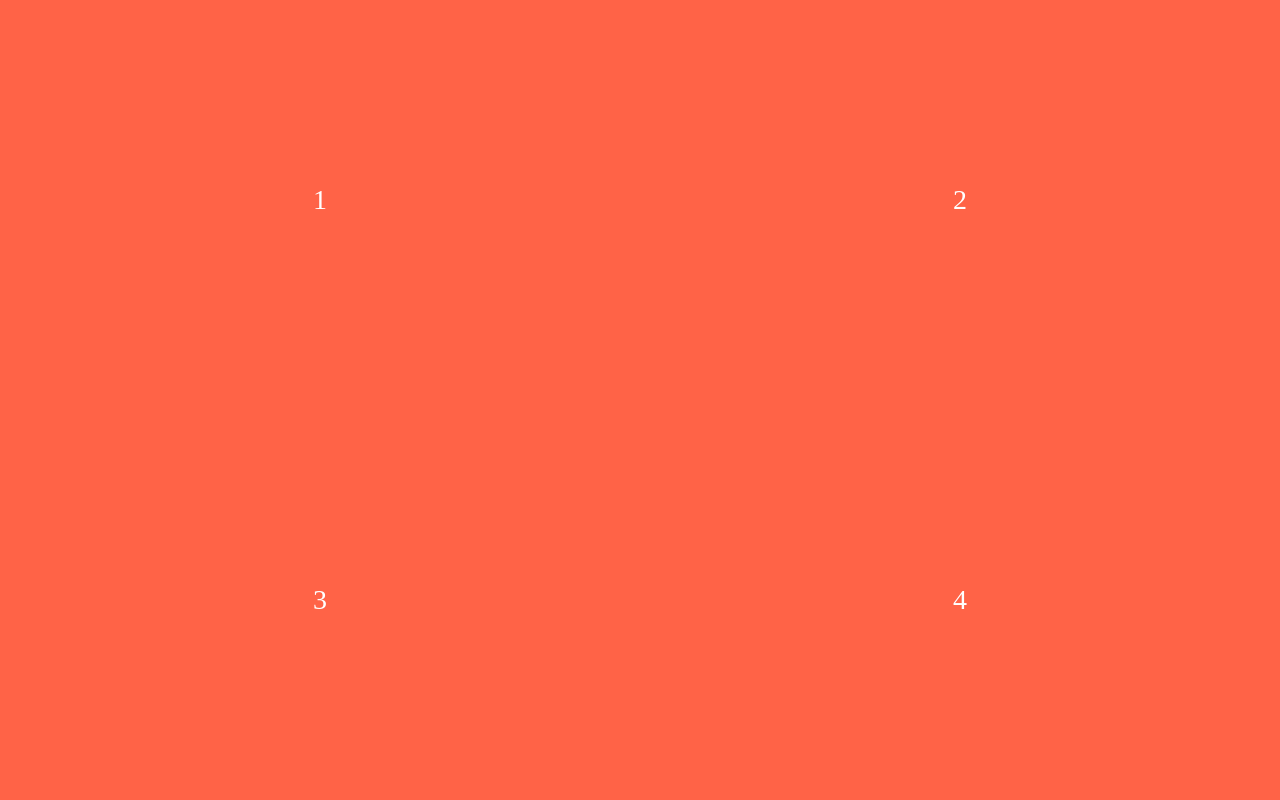
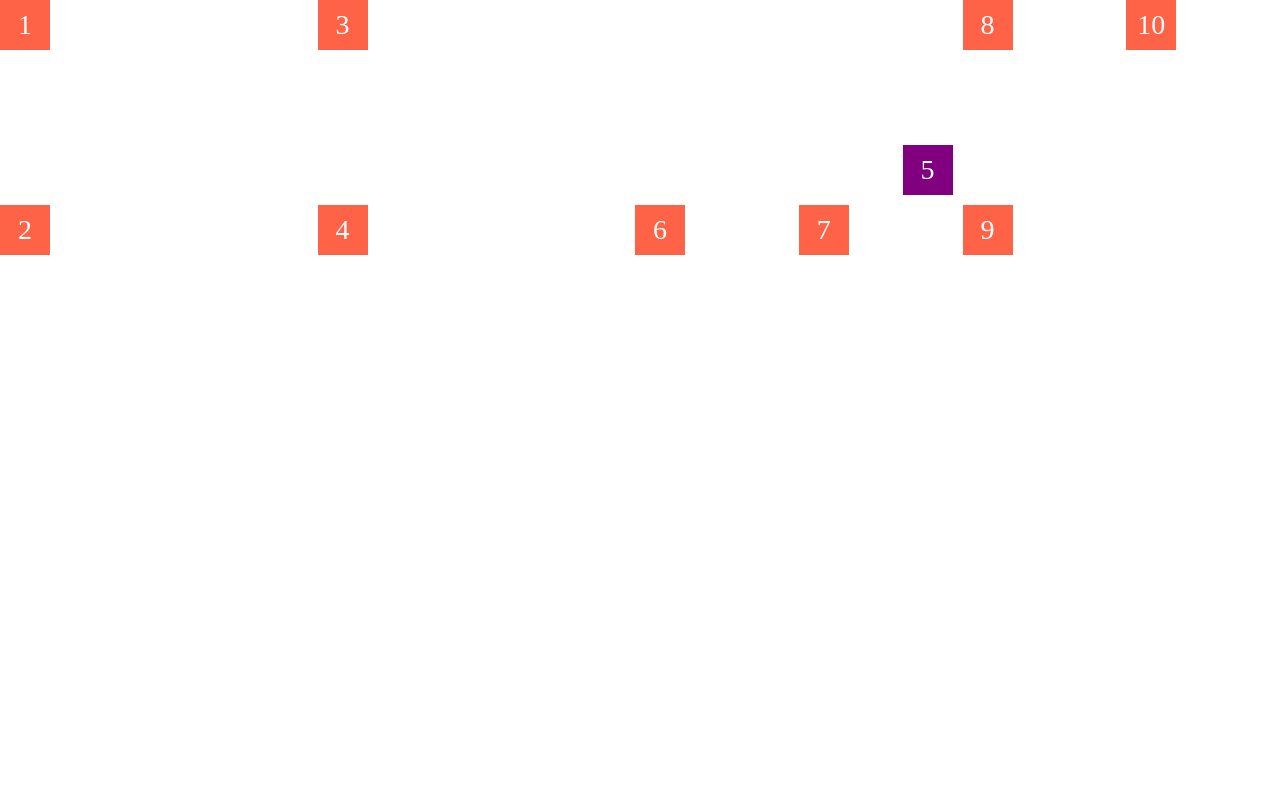
Before and after one commit to daveryu/css-layout-masterclass, a website built with Vite: page index.html in a window 1280 px wide. Built offline with nearby package versions, Linux system fonts and the light colour scheme.

Commit message:
3.7_align_justify_items

```diff
--- a/index.html
+++ b/index.html
@@ -12,6 +12,12 @@
       <div class="child">2</div>
       <div class="child">3</div>
       <div class="child">4</div>
+      <div class="child">5</div>
+      <div class="child">6</div>
+      <div class="child">7</div>
+      <div class="child">8</div>
+      <div class="child">9</div>
+      <div class="child">10</div>
     </div>
   </body>
 </html>
--- a/src/style.css
+++ b/src/style.css
@@ -4,12 +4,21 @@ body {
 
 .father {
     display: grid;
-    min-height: 100vh;
+    min-height: 50vh;
+    gap: 10px;
     grid-template-columns: repeat(2, 1fr);
     grid-template-rows: repeat(2, 1fr);
+    grid-auto-rows: .5fr;
+    grid-auto-columns: .5fr;
+    grid-auto-flow: column;
+    /* justify-items: center;
+    align-items: center; */
+    place-items: start start;
 }
 
 .child {
+    width: 50px;
+    height: 50px;
     background-color: tomato;
     display: flex;
     color: white;
@@ -17,3 +26,11 @@ body {
     align-items: center;
     justify-content: center;
 }
+
+.child:nth-child(5) {
+    background-color: purple;
+    /* align-self: end;
+    justify-self: end; */
+    place-self: end end;
+    grid-column: span 2;
+}
```
